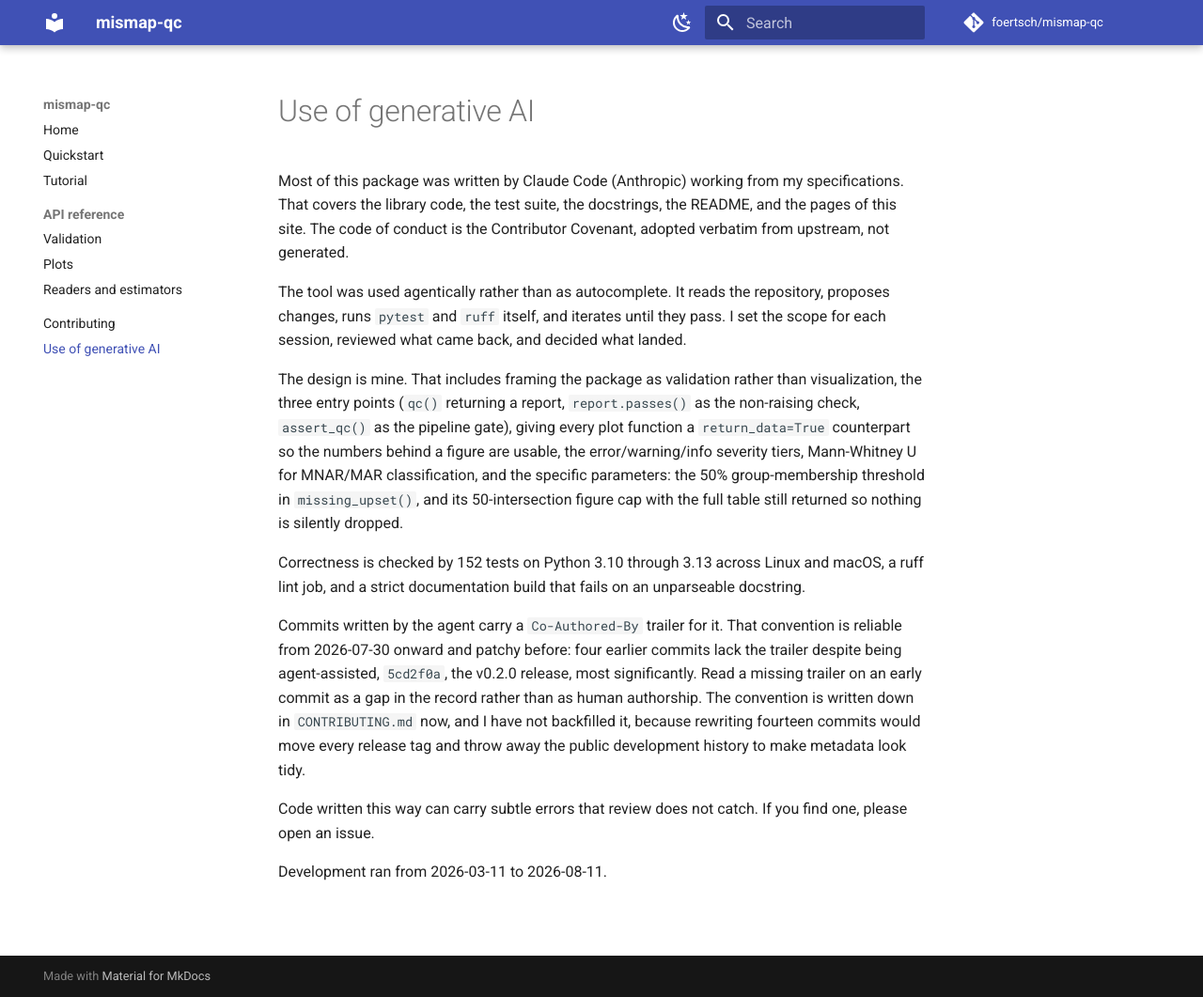
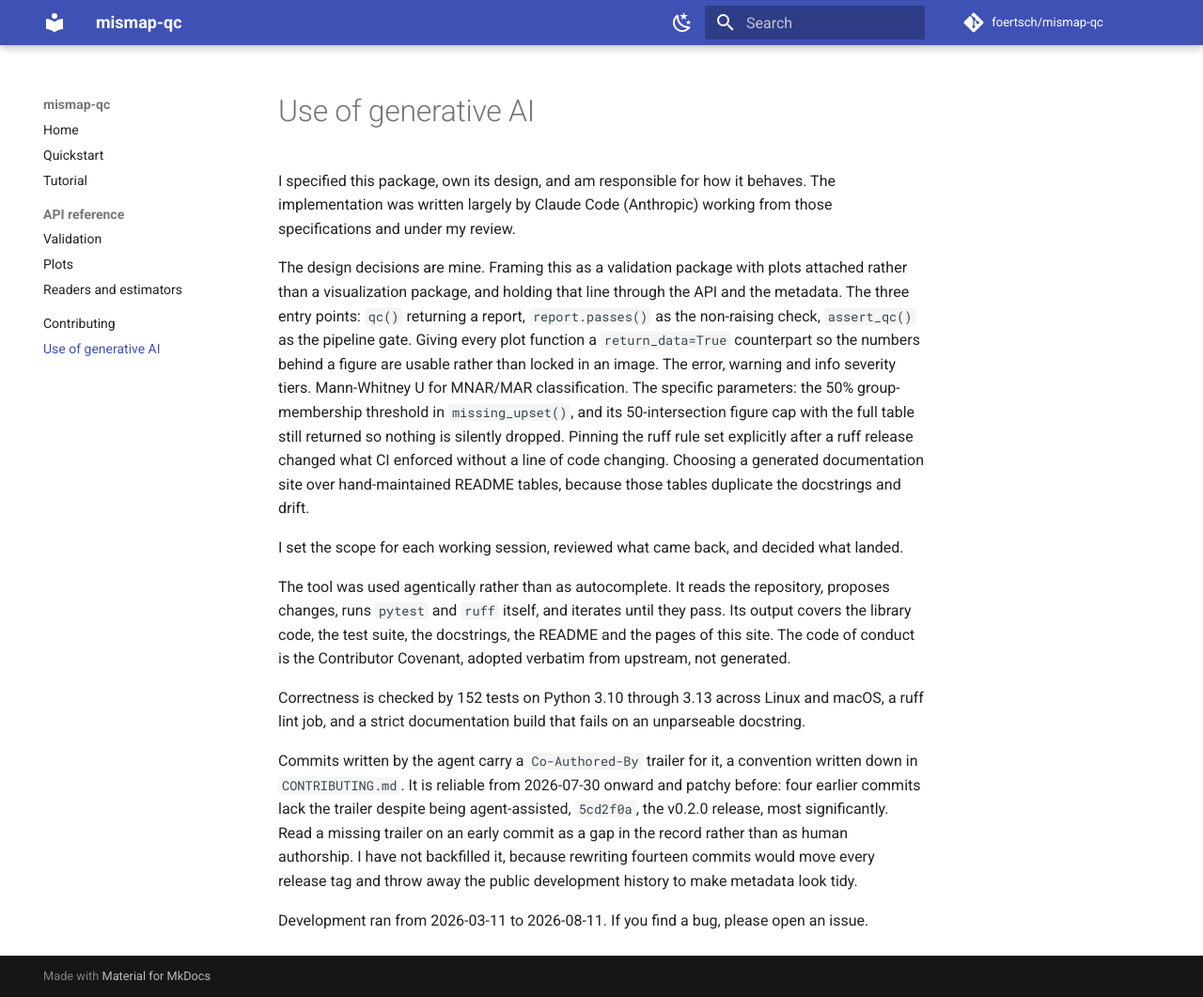
Before and after one commit to foertsch/mismap-qc, an MkDocs documentation site: the page built from docs/generative-ai-use.md, in a window 1280 px wide and 1061 px high. Shown: the whole window at 94% size. Built offline with MkDocs 1.6.1 and Material for MkDocs 9.7.7, drawn with Linux system fonts in a browser that asks for light colours; comment, search, counter and statistics services are not loaded.

Commit message:
Lead the AI disclosure with ownership rather than with the tool
Same facts, reordered. The design decisions, the specification work and the
responsibility now come first; the mechanics of how the tool was used, what it
produced and the trailer convention follow.

The extent statement stays in the opening paragraph, one sentence after the
ownership claim. Burying it further would be the version that actually costs
something: CLAUDE.md is committed in the repo root, eleven commits carry the
trailer, and the submission form requires an explicit confirmation. A reader who
worked out the extent for themselves after being walked past it would be right to
discount everything around it.

Co-Authored-By: Claude Opus 5 <noreply@anthropic.com>

```diff
--- a/docs/generative-ai-use.md
+++ b/docs/generative-ai-use.md
@@ -1,28 +1,30 @@
 # Use of generative AI
 
-Most of this package was written by Claude Code (Anthropic) working from my specifications. That covers the library code, the test suite, the docstrings, the README, and the pages of this site. The code of conduct is the Contributor Covenant, adopted verbatim from upstream, not generated.
+I specified this package, own its design, and am responsible for how it behaves. The implementation was written largely by Claude Code (Anthropic) working from those specifications and under my review.
 
-The tool was used agentically rather than as autocomplete. It reads the repository, proposes changes, runs `pytest` and `ruff` itself, and iterates until they pass. I set the scope for each session, reviewed what came back, and decided what landed.
+The design decisions are mine. Framing this as a validation package with plots attached rather than a visualization package, and holding that line through the API and the metadata. The three entry points: `qc()` returning a report, `report.passes()` as the non-raising check, `assert_qc()` as the pipeline gate. Giving every plot function a `return_data=True` counterpart so the numbers behind a figure are usable rather than locked in an image. The error, warning and info severity tiers. Mann-Whitney U for MNAR/MAR classification. The specific parameters: the 50% group-membership threshold in `missing_upset()`, and its 50-intersection figure cap with the full table still returned so nothing is silently dropped. Pinning the ruff rule set explicitly after a ruff release changed what CI enforced without a line of code changing. Choosing a generated documentation site over hand-maintained README tables, because those tables duplicate the docstrings and drift.
 
-The design is mine. That includes framing the package as validation rather than visualization, the three entry points (`qc()` returning a report, `report.passes()` as the non-raising check, `assert_qc()` as the pipeline gate), giving every plot function a `return_data=True` counterpart so the numbers behind a figure are usable, the error/warning/info severity tiers, Mann-Whitney U for MNAR/MAR classification, and the specific parameters: the 50% group-membership threshold in `missing_upset()`, and its 50-intersection figure cap with the full table still returned so nothing is silently dropped.
+I set the scope for each working session, reviewed what came back, and decided what landed.
+
+The tool was used agentically rather than as autocomplete. It reads the repository, proposes changes, runs `pytest` and `ruff` itself, and iterates until they pass. Its output covers the library code, the test suite, the docstrings, the README and the pages of this site. The code of conduct is the Contributor Covenant, adopted verbatim from upstream, not generated.
 
 Correctness is checked by 152 tests on Python 3.10 through 3.13 across Linux and macOS, a ruff lint job, and a strict documentation build that fails on an unparseable docstring.
 
-Commits written by the agent carry a `Co-Authored-By` trailer for it. That convention is reliable from 2026-07-30 onward and patchy before: four earlier commits lack the trailer despite being agent-assisted, `5cd2f0a`, the v0.2.0 release, most significantly. Read a missing trailer on an early commit as a gap in the record rather than as human authorship. The convention is written down in `CONTRIBUTING.md` now, and I have not backfilled it, because rewriting fourteen commits would move every release tag and throw away the public development history to make metadata look tidy.
+Commits written by the agent carry a `Co-Authored-By` trailer for it, a convention written down in `CONTRIBUTING.md`. It is reliable from 2026-07-30 onward and patchy before: four earlier commits lack the trailer despite being agent-assisted, `5cd2f0a`, the v0.2.0 release, most significantly. Read a missing trailer on an early commit as a gap in the record rather than as human authorship. I have not backfilled it, because rewriting fourteen commits would move every release tag and throw away the public development history to make metadata look tidy.
 
-Code written this way can carry subtle errors that review does not catch. If you find one, please open an issue.
-
-Development ran from 2026-03-11 to 2026-08-11.
+Development ran from 2026-03-11 to 2026-08-11. If you find a bug, please open an issue.
 
 <!-- TODO (Arion): two statements the policy asks for, which are yours to make and
      not the agent's. Write them in your own words and delete this comment.
 
      1. What your review actually consisted of. Reading diffs before merge,
         running the checks locally, using the package on real FGCZ proteomics
-        data. Be specific, do not overstate it.
+        data. Be specific, do not overstate it. This is the most persuasive
+        sentence in the document, because it is evidence of engagement rather
+        than a claim about it.
      2. That all your correspondence during the review process is written by you.
 
-     Also check the design paragraph above. The severity tiers and the
-     Mann-Whitney choice predate this session, so I took them from
+     Also check the design paragraph. The severity tiers and the Mann-Whitney
+     choice predate this session, so I took them from
      docs/PLAN_validation_scope.md. If either was the agent's suggestion that you
      accepted rather than your own call, move it out of that paragraph. -->
```
